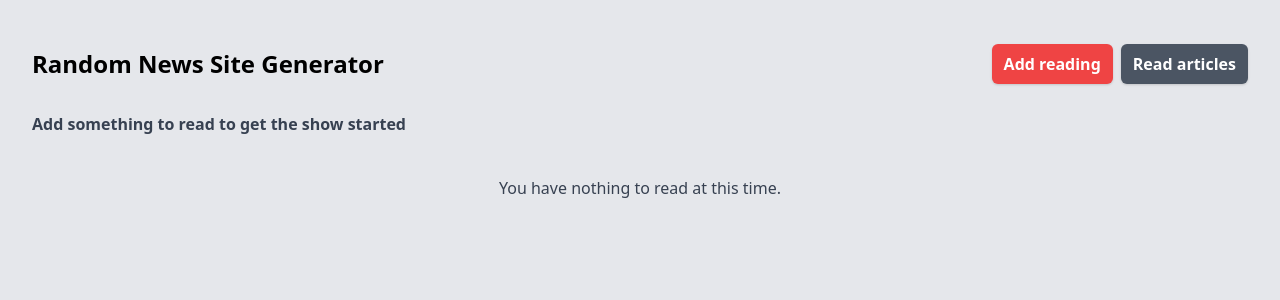
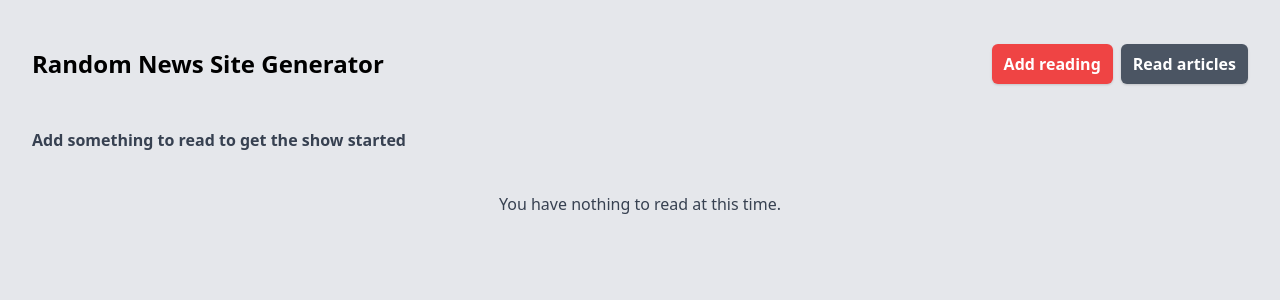
Before and after one commit to iamwebwiz/vue-ts-random-news-generator-site, a Vue app: page / in a window 1280 px wide. Shown: the top 300 px of the page. Built offline with nearby package versions, Linux system fonts and the light colour scheme.

Commit message:
add heading & reading status components

```diff
--- a/src/App.vue
+++ b/src/App.vue
@@ -3,9 +3,7 @@
     <div class="w-full h-full bg-gray-200 p-8" style="min-height: 100vh; min-width: 100%;">
       <div>
         <div class="block sm:flex sm:justify-between">
-          <h1 class="text-center sm:text-left text-lg lg:text-2xl font-semibold py-4 capitalize">
-            {{ appName }}
-          </h1>
+          <heading :text="appName"></heading>
 
           <div class="flex justify-around">
             <button
@@ -43,9 +41,7 @@
           <!-- /Mobile buttons -->
         </div>
 
-        <h3 class="font-semibold text-md text-gray-700 my-4">
-          {{ readingStatus }}
-        </h3>
+        <reading-status :text="readingStatus"></reading-status>
 
         <!-- Unread articles -->
         <div v-show="showUnreadArticles">
@@ -77,6 +73,8 @@
   import { fetchData } from "@/services/DataFetcherService";
   import UnreadArticles from "@/components/UnreadArticles/Index.vue";
   import ReadArticles from "@/components/ReadArticles/Index.vue";
+  import Heading from "@/components/Heading.vue";
+  import ReadingStatus from "@/components/ReadingStatus.vue";
 
   interface ArticleType {
     title: string;
@@ -89,6 +87,8 @@
     components: {
       UnreadArticles,
       ReadArticles,
+      Heading,
+      ReadingStatus,
     },
   })
   export default class App extends Vue {
--- /dev/null
+++ b/src/components/Heading.vue
@@ -0,0 +1,17 @@
+<template>
+  <div>
+    <h1 class="text-center sm:text-left text-lg lg:text-2xl font-semibold py-4 capitalize">
+      {{ text }}
+    </h1>
+  </div>
+</template>
+
+<script lang="ts">
+  import { Vue, Component, Prop } from "vue-property-decorator";
+
+  @Component
+  export default class Heading extends Vue {
+    @Prop()
+    private text!: string;
+  }
+</script>
--- /dev/null
+++ b/src/components/ReadingStatus.vue
@@ -0,0 +1,17 @@
+<template>
+  <div>
+    <h3 class="font-semibold text-md text-gray-700 my-8">
+      {{ text }}
+    </h3>
+  </div>
+</template>
+
+<script lang="ts">
+  import { Vue, Component, Prop } from "vue-property-decorator";
+
+  @Component
+  export default class ReadingStatus extends Vue {
+    @Prop()
+    private text!: string;
+  }
+</script>
```
Also changed, not shown: 1 other file (tests, documents, lock files or other folders).
